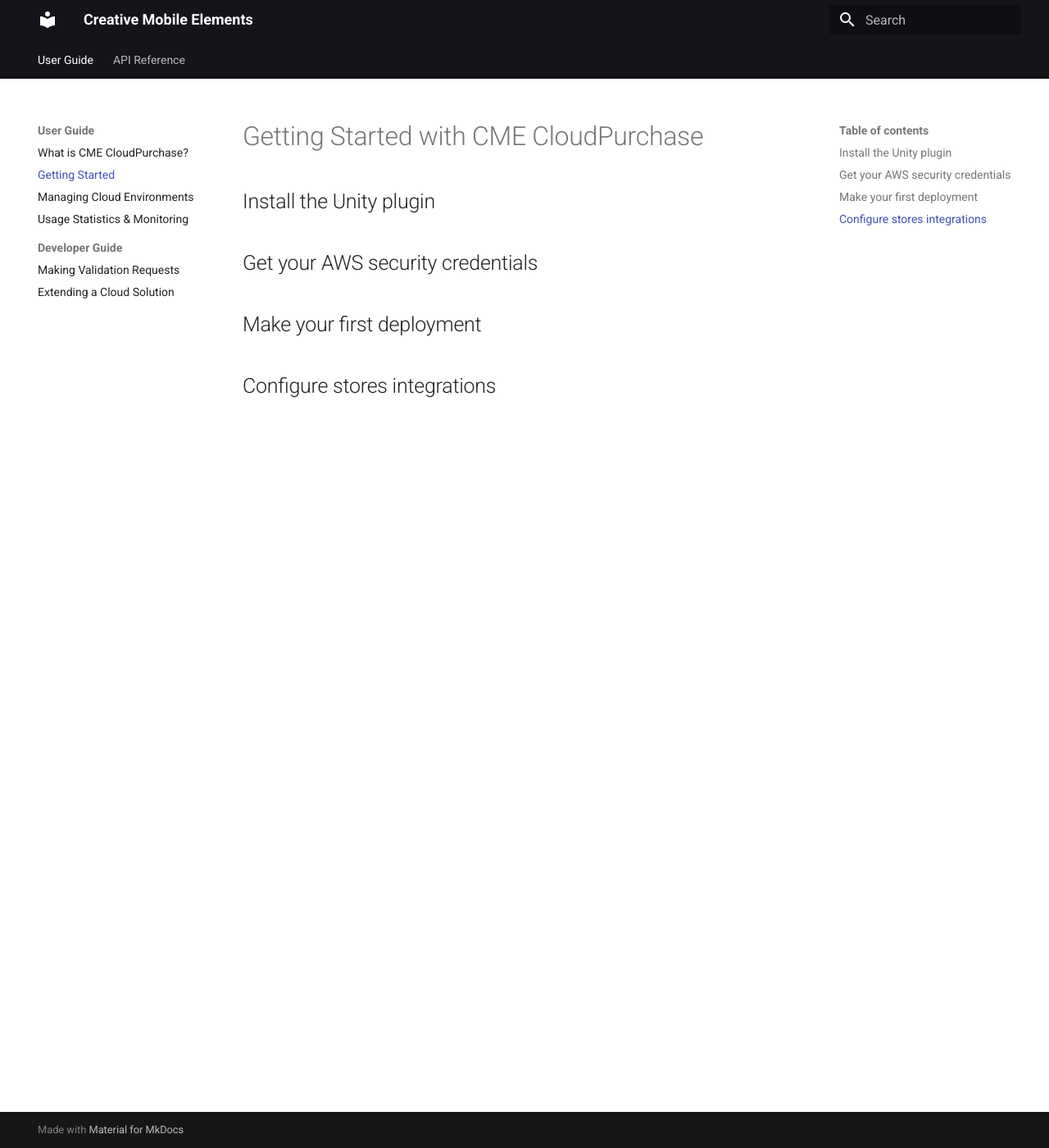
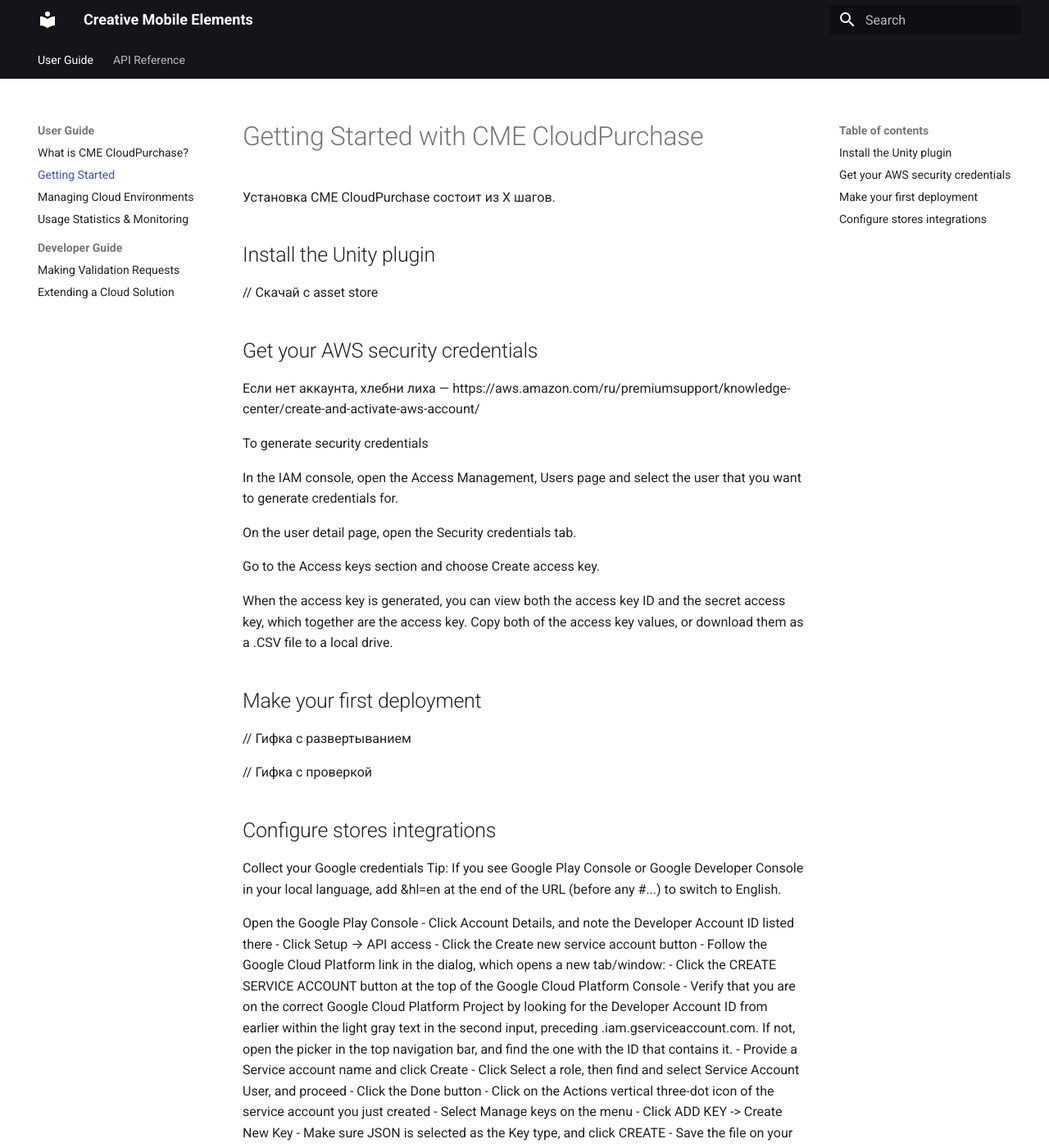
Before and after one commit to creative-mobile/CME.Documentation, an MkDocs documentation site: the page built from docs/user_guide/getting_started.md, in a window 1280 px wide and 1400 px high. Shown: the whole window at 82% size. Built offline with MkDocs 1.6.1 and Material for MkDocs 9.7.7, drawn with Linux system fonts in a browser that asks for light colours; some of the changed text lies outside the part shown.

Commit message:
Completed main page, and getting-started draft.

```diff
--- a/docs/user_guide/getting_started.md
+++ b/docs/user_guide/getting_started.md
@@ -1,13 +1,52 @@
 # Getting Started with CME CloudPurchase
 
+Установка CME CloudPurchase состоит из X шагов.
 
 ## <a id="install"></a> Install the Unity plugin
 
+// Скачай с asset store
 
 ## <a id="aws-credentials"></a> Get your AWS security credentials
 
+Если нет аккаунта, хлебни лиха — https://aws.amazon.com/ru/premiumsupport/knowledge-center/create-and-activate-aws-account/
+
+To generate security credentials
+
+In the IAM console, open the Access Management, Users page and select the user that you want to generate credentials for.
+
+On the user detail page, open the Security credentials tab.
+
+Go to the Access keys section and choose Create access key.
+
+When the access key is generated, you can view both the access key ID and the secret access key, which together are the access key. Copy both of the access key values, or download them as a .CSV file to a local drive.
 
 ## <a id="deployment"></a> Make your first deployment
 
+// Гифка c развертыванием
+
+// Гифка с проверкой
 
 ## <a id="stores"></a> Configure stores integrations
+
+Collect your Google credentials
+Tip: If you see Google Play Console or Google Developer Console in your local language, add &hl=en at the end of the URL (before any #...) to switch to English.
+
+Open the Google Play Console
+- Click Account Details, and note the Developer Account ID listed there
+- Click Setup → API access
+- Click the Create new service account button
+- Follow the Google Cloud Platform link in the dialog, which opens a new tab/window:
+- Click the CREATE SERVICE ACCOUNT button at the top of the Google Cloud Platform Console
+- Verify that you are on the correct Google Cloud Platform Project by looking for the Developer Account ID from earlier within the light gray text in the second input, preceding .iam.gserviceaccount.com. If not, open the picker in the top navigation bar, and find the one with the ID that contains it.
+- Provide a Service account name and click Create
+- Click Select a role, then find and select Service Account User, and proceed
+- Click the Done button
+- Click on the Actions vertical three-dot icon of the service account you just created
+- Select Manage keys on the menu
+- Click ADD KEY -> Create New Key
+- Make sure JSON is selected as the Key type, and click CREATE
+- Save the file on your computer when prompted and remember where it was saved to
+- Return to the Google Play Console tab, and click DONE to close the dialog
+- Click on Grant Access for the newly added service account at the bottom of the screen (you may need to click Refresh service accounts before it shows up)
+- Choose the permissions you'd like this account to have. We recommend Admin (all permissions), but you may want to manually select all checkboxes and leave out some of the Releases permissions such as Release to production
+- Click Invite user to finish
```
Also changed, not shown: docs/index.md (+9 -28 lines), docs/user_guide/making_validation_requests.md (+6 -0 lines), docs/user_guide/usage_statistics.md (+2 -0 lines).
